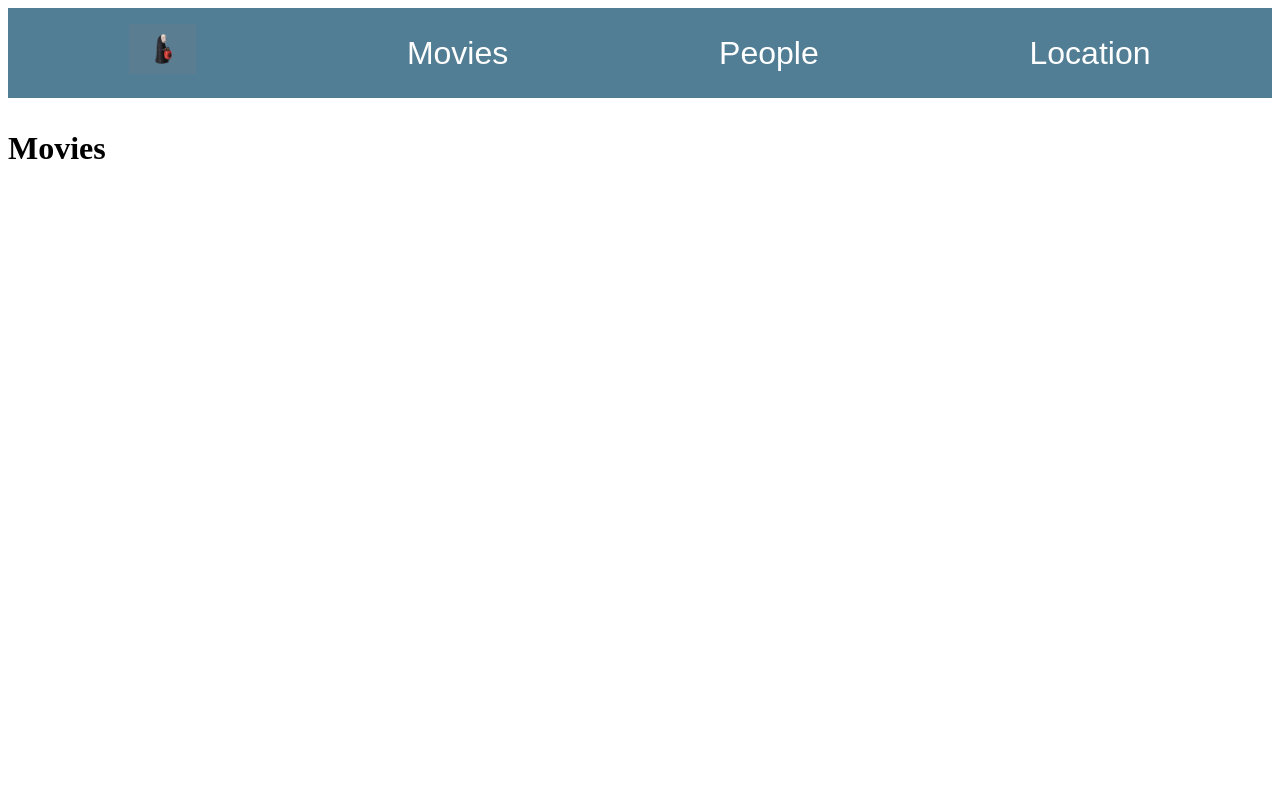
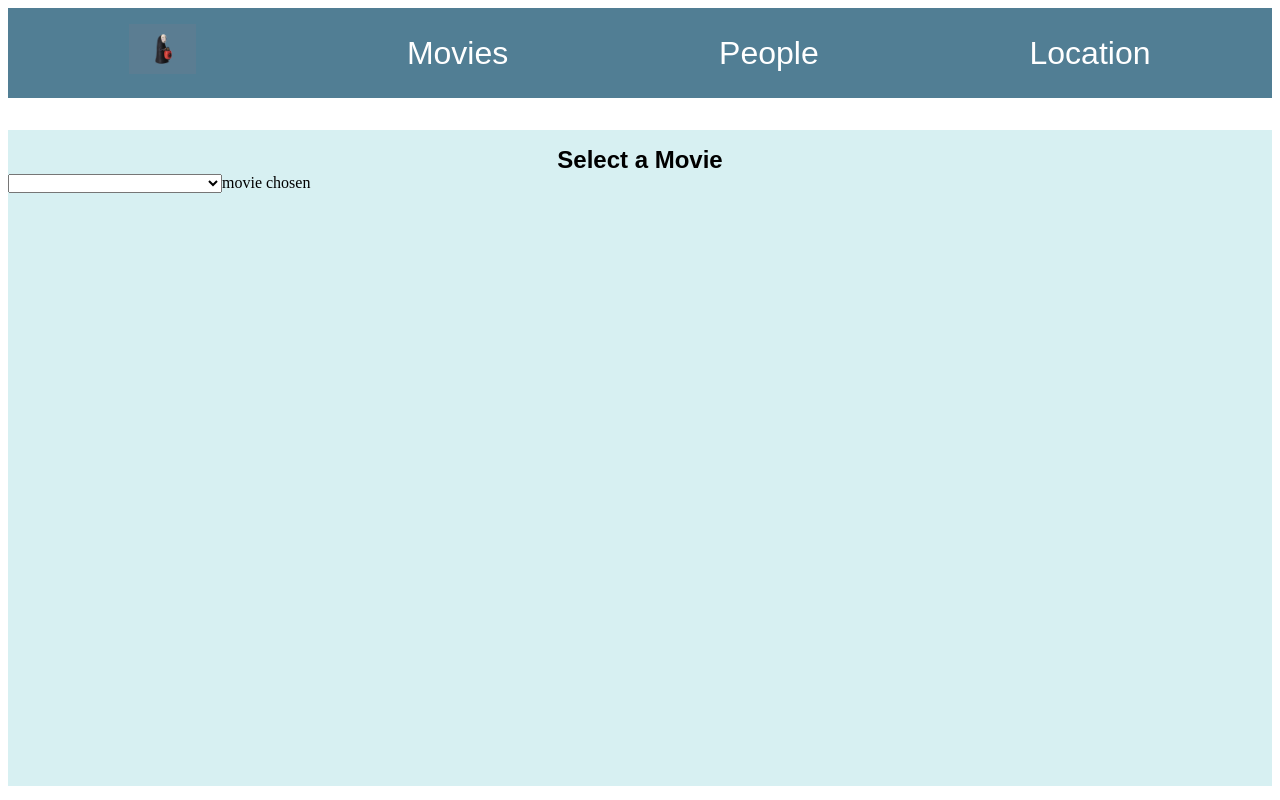
Before and after one commit to joinpursuit/9-1-module-three-assessment, a React (Create React App) app: page /movies in a window 1280 px wide. Built offline with nearby package versions, Linux system fonts and the light colour scheme; the HTML template or start-up script is replaced by a standard one.

Commit message:
Create and update Movies component

```diff
--- a/src/App.js
+++ b/src/App.js
@@ -1,6 +1,7 @@
 import { BrowserRouter as Router, Routes, Route } from "react-router-dom";
 
 import Navbar from "./common/Navbar";
+import Movies from "./components/Movies";
 
 function App() {
   return (
@@ -9,7 +10,7 @@ function App() {
         <Navbar />
         <Routes>
           <Route path="/" element={<h1>Welcome to GhibliApp</h1>} />
-          <Route path="/movies" element={<h1>Movies</h1>} />
+          <Route path="/movies" element={<Movies />} />
           <Route path="/people" element={<h1>People</h1>} />
           <Route path="/locations" element={<h1>Locations</h1>} />
         </Routes>
--- /dev/null
+++ b/src/components/Movies.js
@@ -0,0 +1,33 @@
+import { useEffect, useState } from "react";
+
+import { get } from "../fetch";
+
+export default function Movies() {
+  const [movies, setMovies] = useState([]);
+  const [movie, setMovie] = useState({});
+
+  function handleSelect(e) {
+    setMovie(movies.find((movie) => movie.title === e.target.value));
+  }
+
+  useEffect(() => {
+    get("films").then((res) => setMovies(res));
+  });
+
+  return (
+    <div className="movies">
+      <h2>Select a Movie</h2>
+      <label htmlFor="movieSelect">
+        <select id="movieSelect" onChange={handleSelect}>
+          <option value=""></option>
+          {movies.map((movie) => (
+            <option value={movie.title} key={movie.id}>
+              {movie.title}
+            </option>
+          ))}
+        </select>
+      </label>
+      {movie ? "movie chosen" : ""}
+    </div>
+  );
+}
```
